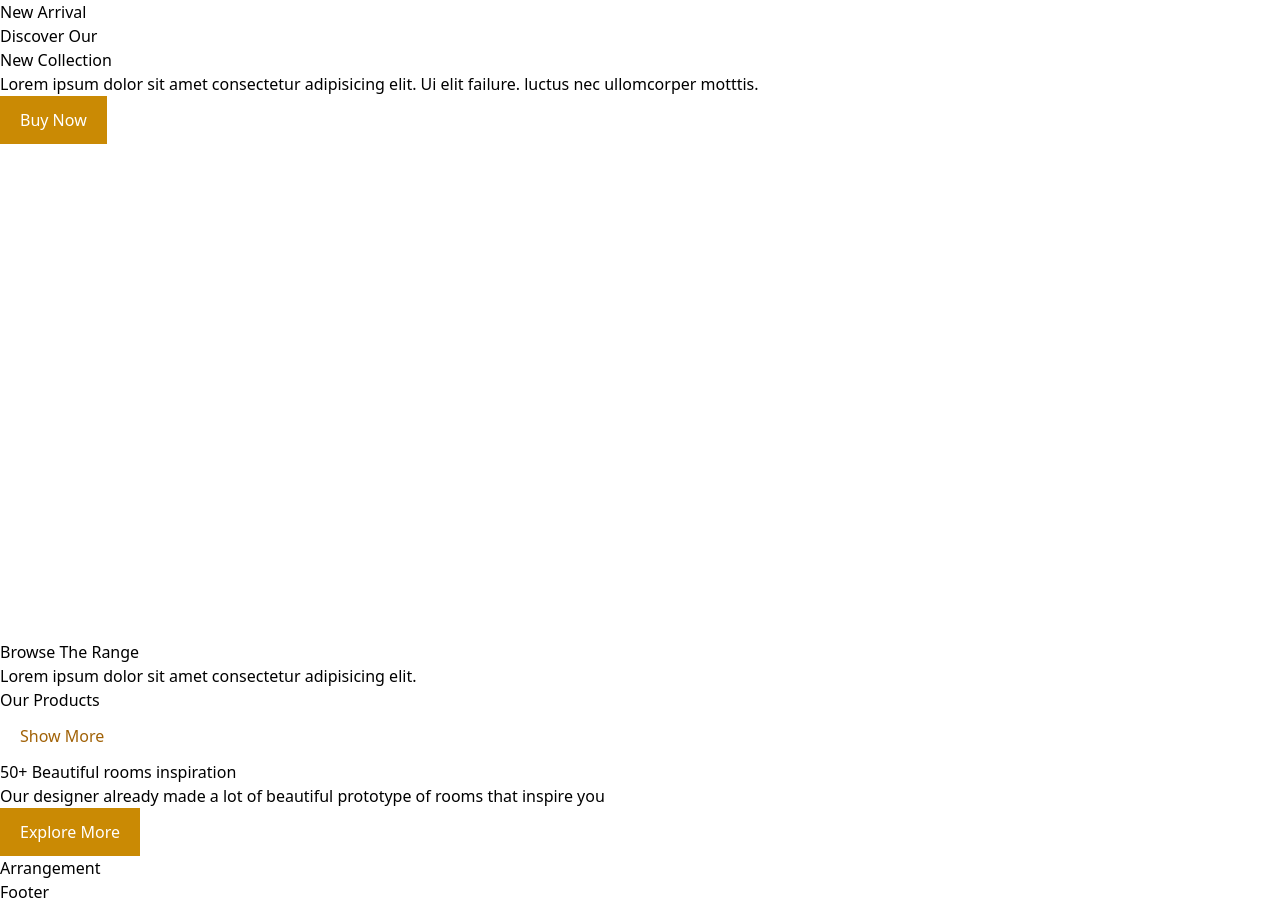
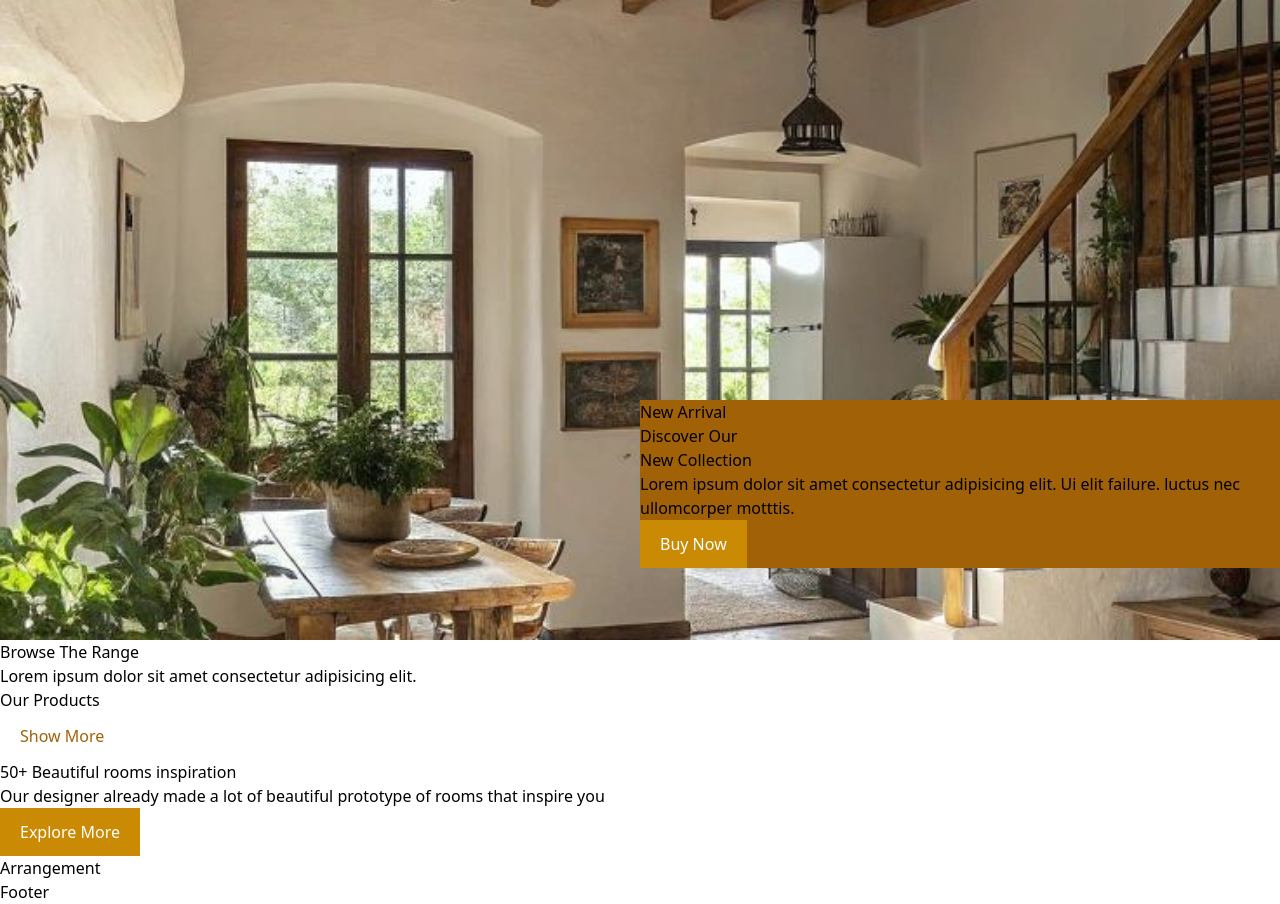
Before and after one commit to Gurmuked/Simple-E-commerce-website, a React (Vite) app in the folder ECom/: page / in a window 1280 px wide. Built offline with nearby package versions, Linux system fonts and the light colour scheme.

Commit message:
hero image background set or config int tailwind config and import into Hero components.

```diff
--- a/ECom/src/components/Hero.jsx
+++ b/ECom/src/components/Hero.jsx
@@ -1,18 +1,22 @@
-import React from 'react'
+import React from 'react';
 import Button from './Button';
 
-const Hero = () =>(
-    <section className='w-full h-[80vh]'>
-      <div className={`w-[100%] h-[100%]`}>
-        <div>
-          <h4>New Arrival</h4>
-          <h2>Discover Our <br/> New Collection </h2>
-          <p>Lorem ipsum dolor sit amet consectetur adipisicing elit.
-             Ui elit failure. luctus nec ullomcorper motttis.
-          </p>
-          <Button value="Buy Now" style={`bg-yellow-600 text-white`} />
-        </div>
+const Hero = () => (
+  <section className="w-full h-[80vh]">
+    <div className={`bg-hero-pattern bg-cover bg-center h-[100%]`}>
+      <div className='absolute top-1/2 left-1/2 transfrom bg-yellow-700 '>
+        <h4>New Arrival</h4>
+        <h2>
+          Discover Our <br /> New Collection
+        </h2>
+        <p>
+          Lorem ipsum dolor sit amet consectetur adipisicing elit. Ui elit failure. luctus nec
+          ullomcorper motttis.
+        </p>
+        <Button value="Buy Now" style="bg-yellow-600 text-white" />
       </div>
-    </section>
-  )
-export default  Hero ;
+    </div>
+  </section>
+);
+
+export default Hero;
--- a/ECom/tailwind.config.js
+++ b/ECom/tailwind.config.js
@@ -20,6 +20,9 @@ export default {
          poppins: ["poppins", "sans-serif"]
        },
     },
+     backgroundImage: {
+        'hero-pattern': "url('./src/assets/mall.jpg')",
+      },
      screens: {
       xs: "480px",
       ss: "620px",
```
